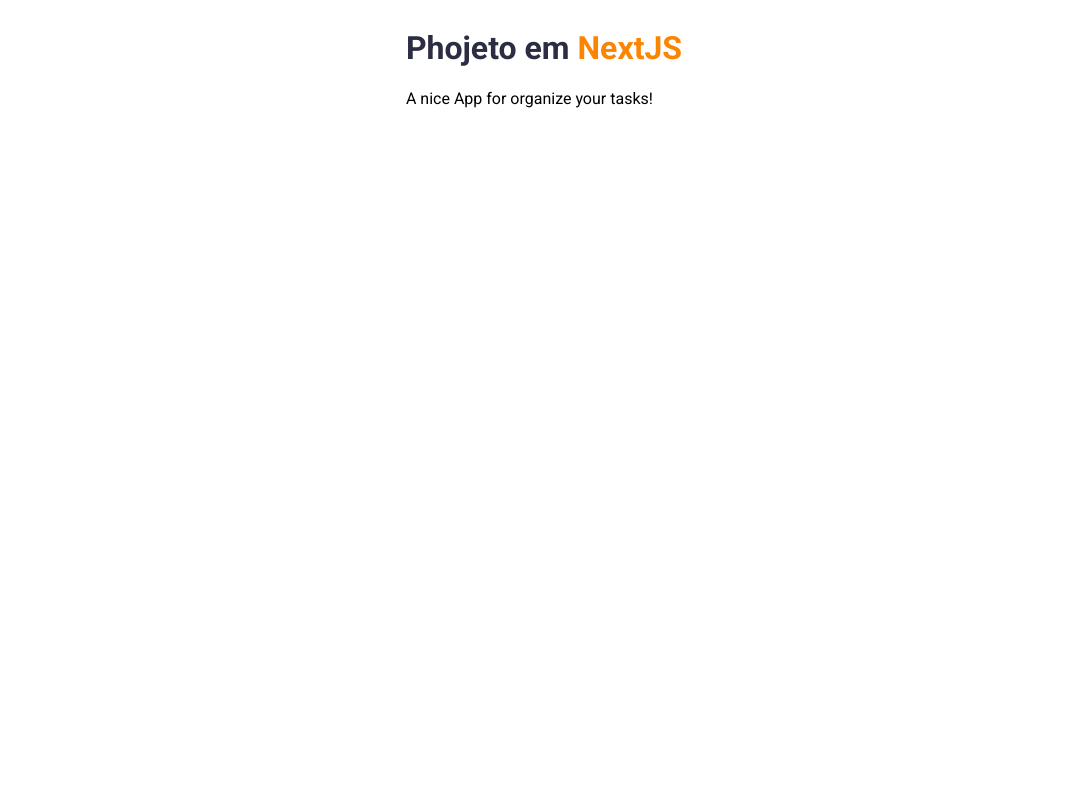
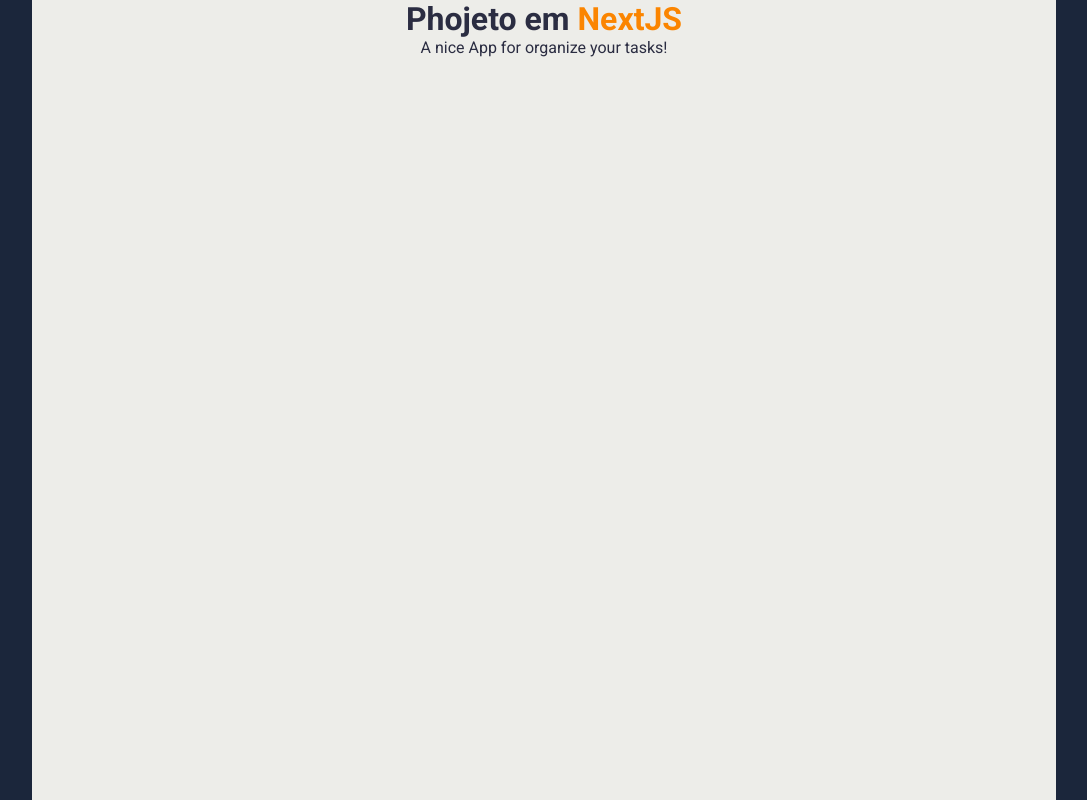
Before and after one commit to siwjas/task_board, a Next.js app: page / in a window 1280 px wide. Shown: the whole page, without its empty margins (96-1183 px from the left). Built offline with nearby package versions, Linux system fonts and the light colour scheme.

Commit message:
Create Global styles

```diff
--- a/src/app/home.module.scss
+++ b/src/app/home.module.scss
@@ -9,6 +9,15 @@
 
 .container {
   display: flex;
-  justify-content: center;
-  margin: 0;
+  flex-direction: column;
+  align-items: center;
+  background-color: #edede9;
+  color: #2b2d42;
+  margin: 0 auto;
+  font-size: 1rem;
+  p {
+    text-align: center;
+  }
+  max-width: 1024px;
+  min-height: 100vh;
 }
--- a/src/app/layout.tsx
+++ b/src/app/layout.tsx
@@ -1,4 +1,5 @@
 import { Roboto } from 'next/font/google'
+import './styles/global.scss'
 
 const roboto = Roboto({
   subsets: ['latin'],
--- /dev/null
+++ b/src/app/styles/global.scss
@@ -0,0 +1,16 @@
+* {
+  margin: 0;
+  padding: 0;
+  box-sizing: border-box;
+}
+
+body {
+  background-color: #1b263b;
+}
+
+button, a {
+  cursor: pointer;
+  outline: none;
+  text-decoration: none;
+  color: inherit;
+}
```
